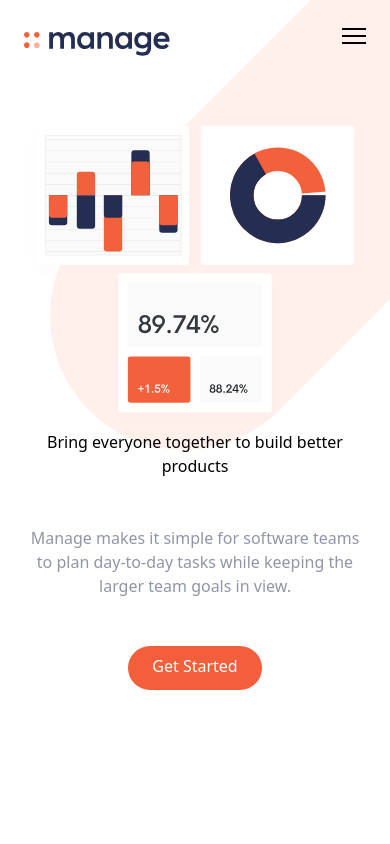
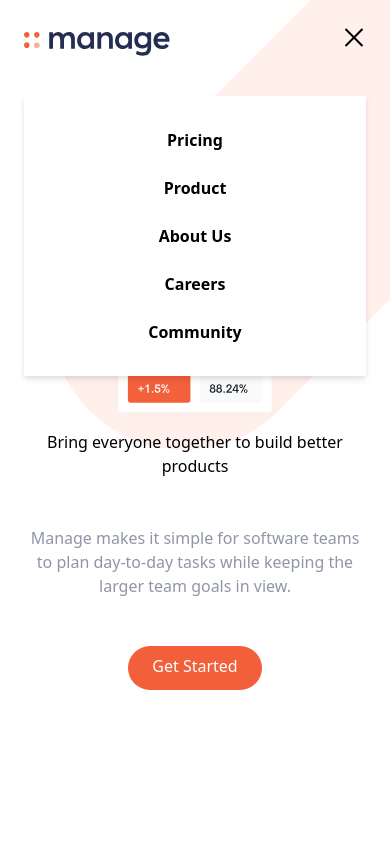
Before and after one commit to MahmoudMasriShayyah/Manage-Tailwind, a website: page index.html in a window 390 px wide. Both pictures are taken after a click on the button 354 px from the left and 40 px from the top of the page. Shown: the top 844 px of the page. Drawn offline with Linux system fonts and the light colour scheme.

Commit message:
Adding Menu JavaScript

```diff
--- a/index.html
+++ b/index.html
@@ -18,7 +18,7 @@
         </div>
         <!-- Menu Items -->
         <div class="hidden space-x-6 md:flex">
-        <a href="#" class="hover:text-darkGrayishBlue">Pricing</a>
+          <a href="#" class= "hover:text-darkGrayishBlue">Pricing</a>
           <a href="#" class="hover:text-darkGrayishBlue">Product</a>
           <a href="#" class="hover:text-darkGrayishBlue">About Us</a>
           <a href="#" class="hover:text-darkGrayishBlue">Careers</a>
@@ -37,7 +37,7 @@
 
       <!-- Mobile Menu -->
       <div class="md:hidden">
-      <div id="menu" class="absolute flex flex-col items-center self-end hidden py-8 mt-10 space-y-6 font-bold bg-white sm:w-auto sm:self-center left-6 right-6 drop-shadow-md">
+        <div id="menu" class="absolute flex-col items-center self-end hidden py-8 mt-10 space-y-6 font-bold bg-white sm:w-auto sm:self-center left-6 right-6 drop-shadow-md">
           <a href="#">Pricing</a>
           <a href="#">Product</a>
           <a href="#">About Us</a>
@@ -301,5 +301,7 @@
         </div>
       </div>
     </footer>
+
+  <script src="js/script.js"></script>
   </body>
 </html>
--- a/input.css
+++ b/input.css
@@ -1,6 +1,10 @@
 @tailwind base;
 @tailwind components;
 @tailwind utilities;
+
+html {
+  scroll-behavior: smooth;
+}
 
 body {
   background-image: url('../img/bg-tablet-pattern.svg');
--- /dev/null
+++ b/js/script.js
@@ -0,0 +1,9 @@
+const btn = document.getElementById('menu-btn');
+const nav = document.getElementById('menu');
+
+// Menu
+btn.addEventListener('click', () => {
+  btn.classList.toggle('open');
+  nav.classList.toggle('flex')
+  nav.classList.toggle('hidden')
+});
```
Also changed, not shown: css/main.css. Lines whose indentation alone changed are shown as unchanged.
